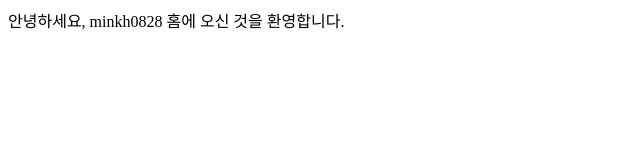
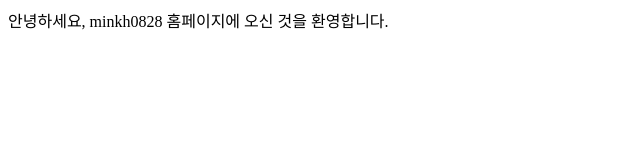
Before and after one commit to minkh0828/minkh0828.github.io, a plain HTML site: page index.html in a window 1280 px wide. Shown: the whole page, without its empty margins (0-640 px from the left). Drawn offline with Linux system fonts and the light colour scheme.

Commit message:
Update index.html

```diff
--- a/index.html
+++ b/index.html
@@ -5,7 +5,7 @@
     </title>
   </head>
   <body>
-    안녕하세요, minkh0828 홈에 오신 것을 환영합니다.
+    안녕하세요, minkh0828 홈페이지에 오신 것을 환영합니다.
   </body>
 
 
```
